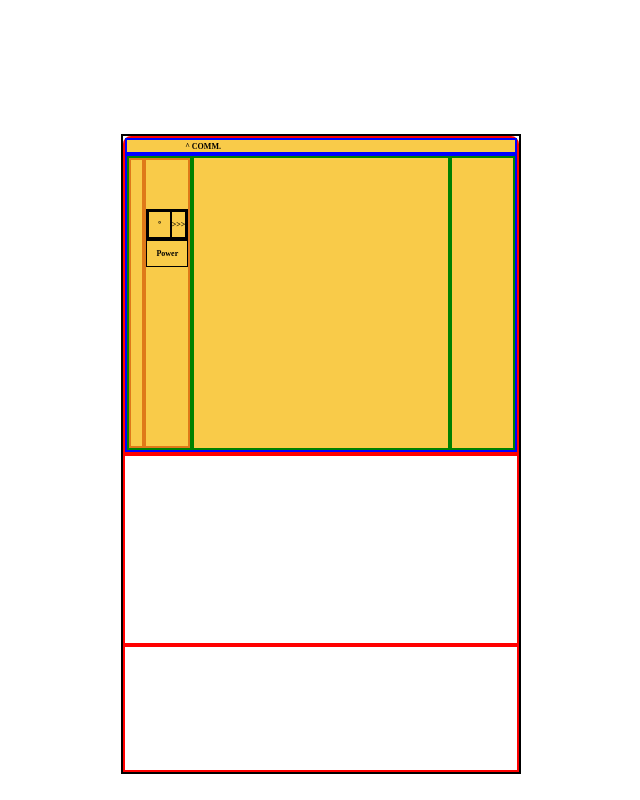
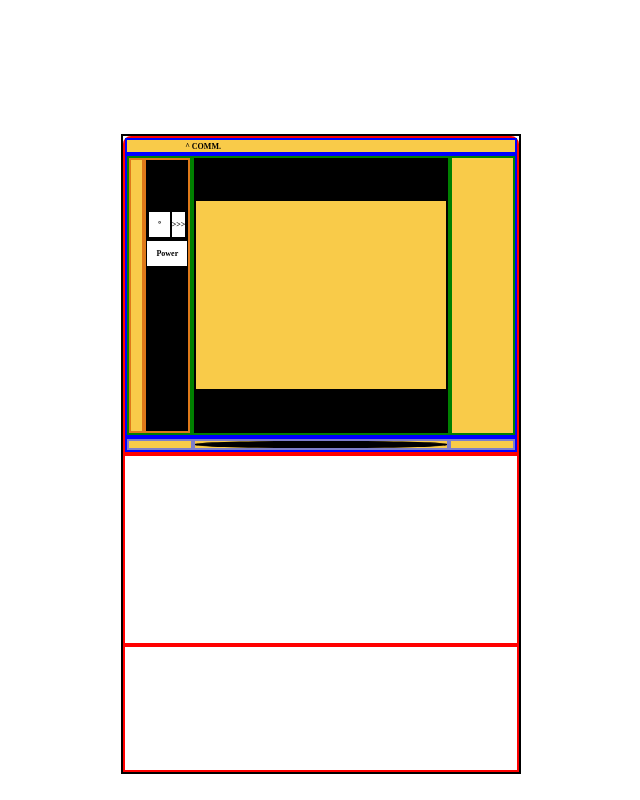
Before and after one commit to RedkarRiv/GH_FSD_GBC, a plain HTML site: page index.html in a window 1280 px wide. Shown: the whole page, without its empty margins (319-959 px from the left). Drawn offline with Linux system fonts and the light colour scheme.

Commit message:
Creando la curva inferior de la pantalla y ajutando angulos

```diff
--- a/css/styles.css
+++ b/css/styles.css
@@ -61,7 +61,7 @@ body {
 .cabezafil2 {
     display: flex;
     border: blue solid 0.16em;
-    height: 95%;
+    height: 90%;
     box-sizing: border-box;
     width: 100%;
 }
@@ -95,6 +95,7 @@ body {
     display: flex;
     flex-direction: column;
     padding-top: 80%;
+    background-color: black;
 }
 
 .luzpower {
@@ -103,6 +104,8 @@ body {
     width: 100%;
     box-sizing: border-box;
     border: black 0.16em solid;
+    background-color: white;
+
 }
 
 .lucecita {
@@ -132,4 +135,62 @@ body {
     font-size: 0.5em;
     font-weight: bold;
     text-align: center;
+    background-color: white;
+
 }
+
+.headpantalla {
+    background-color: black;
+    height: 15%;
+}
+
+.pantalla {
+    border: black 0.16em solid;
+    height: 70%;
+}
+
+.footerpantalla {
+    background-color: black;
+    height: 15%;
+}
+
+.footercurva {
+    display: flex;
+    height: 5%;
+    align-items: start;
+    box-sizing: border-box;
+    width: 100%;
+    border: blue solid 0.16em;
+    flex-direction: row;
+}
+
+.footercurva1 {
+    display: flex;
+    height: 100%;
+    box-sizing: border-box;
+    width: 17%;
+    border: rgb(126, 126, 202) solid 0.16em;
+}
+
+.footercurva2 {
+    display: flex;
+    height: 100%;
+    box-sizing: border-box;
+    width: 66%;
+    border: rgb(126, 126, 202) solid 0.16em;
+}
+
+.curvapantalla {
+    border: black 0.16em solid;
+    background-color: black;
+    width: 100%;
+    border-radius: 40%;
+}
+
+.footercurva3 {
+    display: flex;
+    height: 100%;
+    box-sizing: border-box;
+    width: 17%;
+    border: rgb(126, 126, 202) solid 0.16em;
+}
--- a/index.html
+++ b/index.html
@@ -32,8 +32,20 @@
 
                     </div>
                 </div>
-                <div class="cabezacol2"></div>
+                <div class="cabezacol2">
+                    <div class="headpantalla"></div>
+                    <div class="pantalla"></div>
+                    <div class="footerpantalla"></div>
+                </div>
                 <div class="cabezacol3"></div>
+            </div>
+            <div class="footercurva">
+                <div class="footercurva1"></div>
+                <div class="footercurva2">
+                    <div class="curvapantalla"></div>
+                </div>
+                <div class="footercurva3"></div>
+
             </div>
         </div>
         <div class="cuerpo"></div>
```
